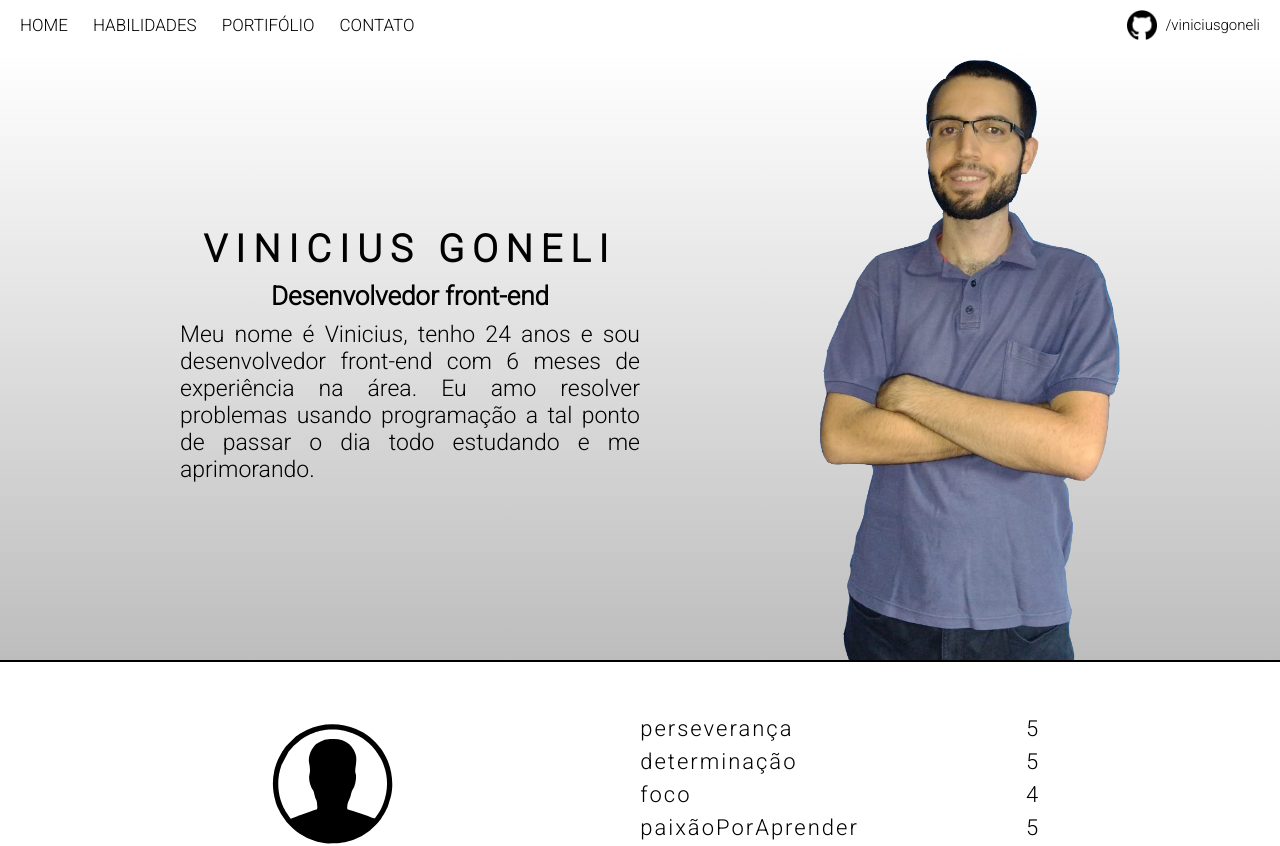
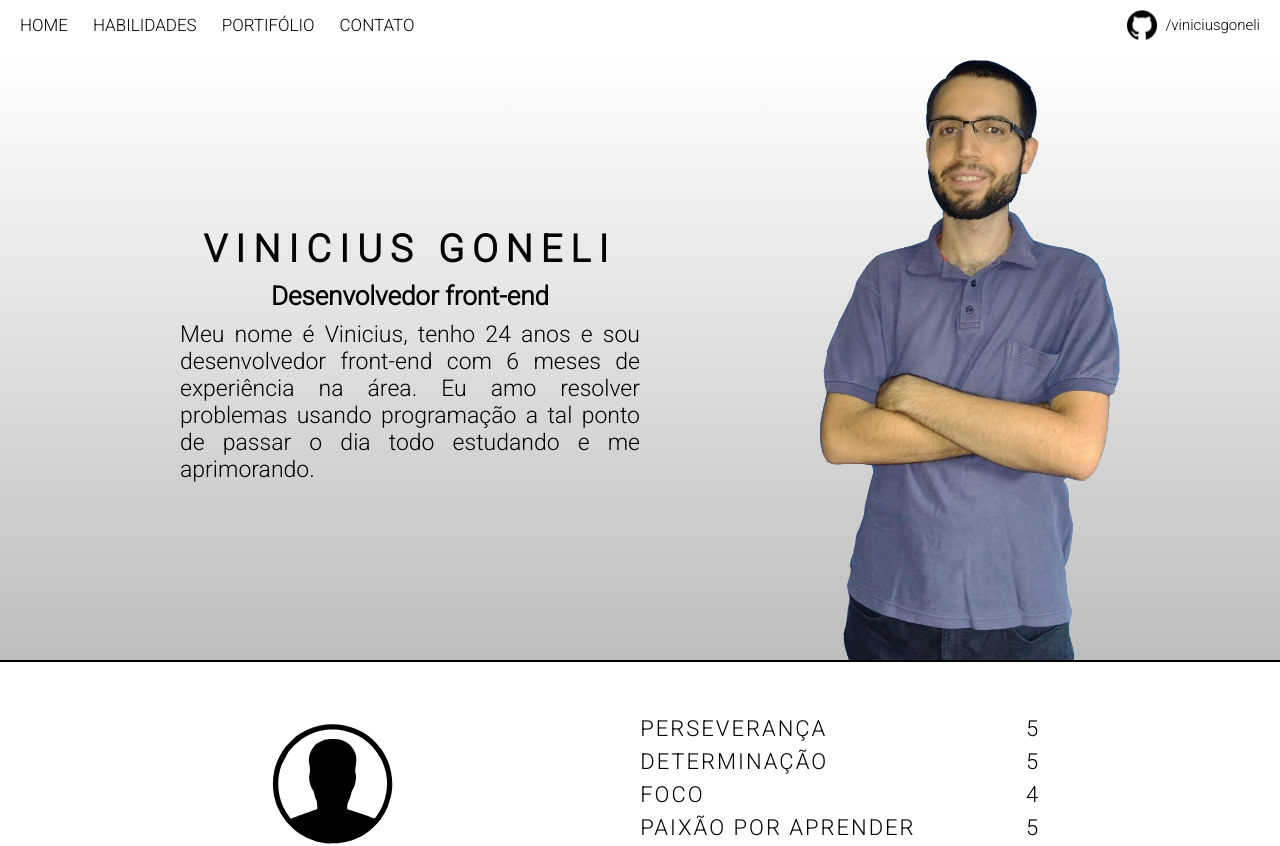
Before and after one commit to viniciusgoneli/portfolio-pessoal, a Next.js app: page / in a window 1280 px wide. Shown: the top 846 px of the page. Built offline with nearby package versions, Linux system fonts and the light colour scheme.

Commit message:
Implemented formatSkillName() function

```diff
--- a/components/Skill.jsx
+++ b/components/Skill.jsx
@@ -1,11 +1,20 @@
 import Image from 'next/image'
 import styles from './../styles/Skill.module.css'
+
+function formatSkillName(skill = ''){
+    const chars = [...skill];
+    const formatedChars = chars.map(char => {
+        if(char === char.toUpperCase()) return ' ' + char.toUpperCase();
+        return char.toUpperCase();
+    })
+    return formatedChars.join('');
+}
 
 export default function Skill(props){
     const skillsList = Object.entries(props.skillList).map(([skillName, skillLevel], index) => {
         return(
             <li className={styles.listDiv__listItem} key={index}>
-                <p className={styles.listItem__p}>{ skillName }</p>
+                <p className={styles.listItem__p}>{ formatSkillName(skillName) }</p>
                 <p className={styles.listItem__p}>{ skillLevel }</p>
             </li>
         )
```
